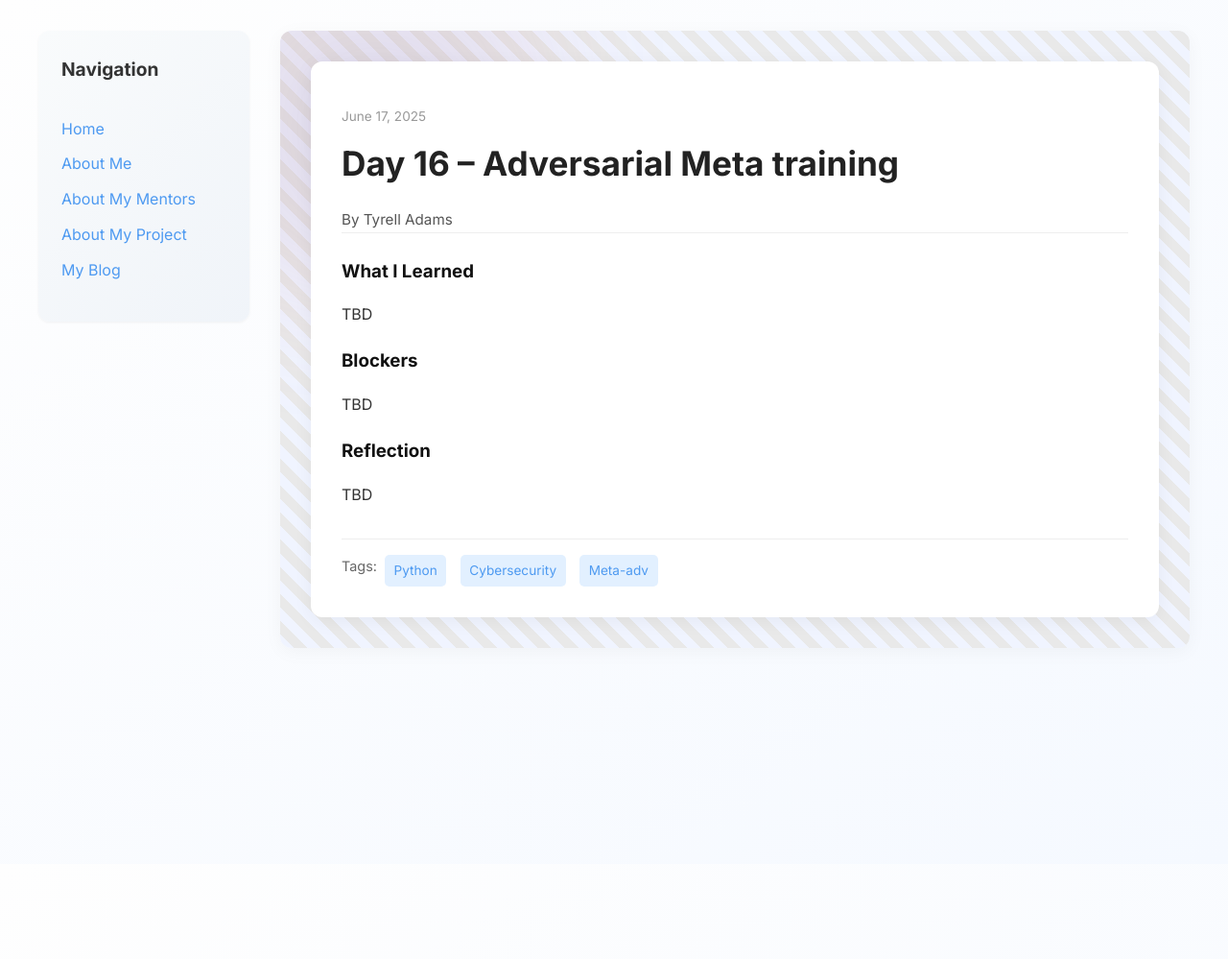
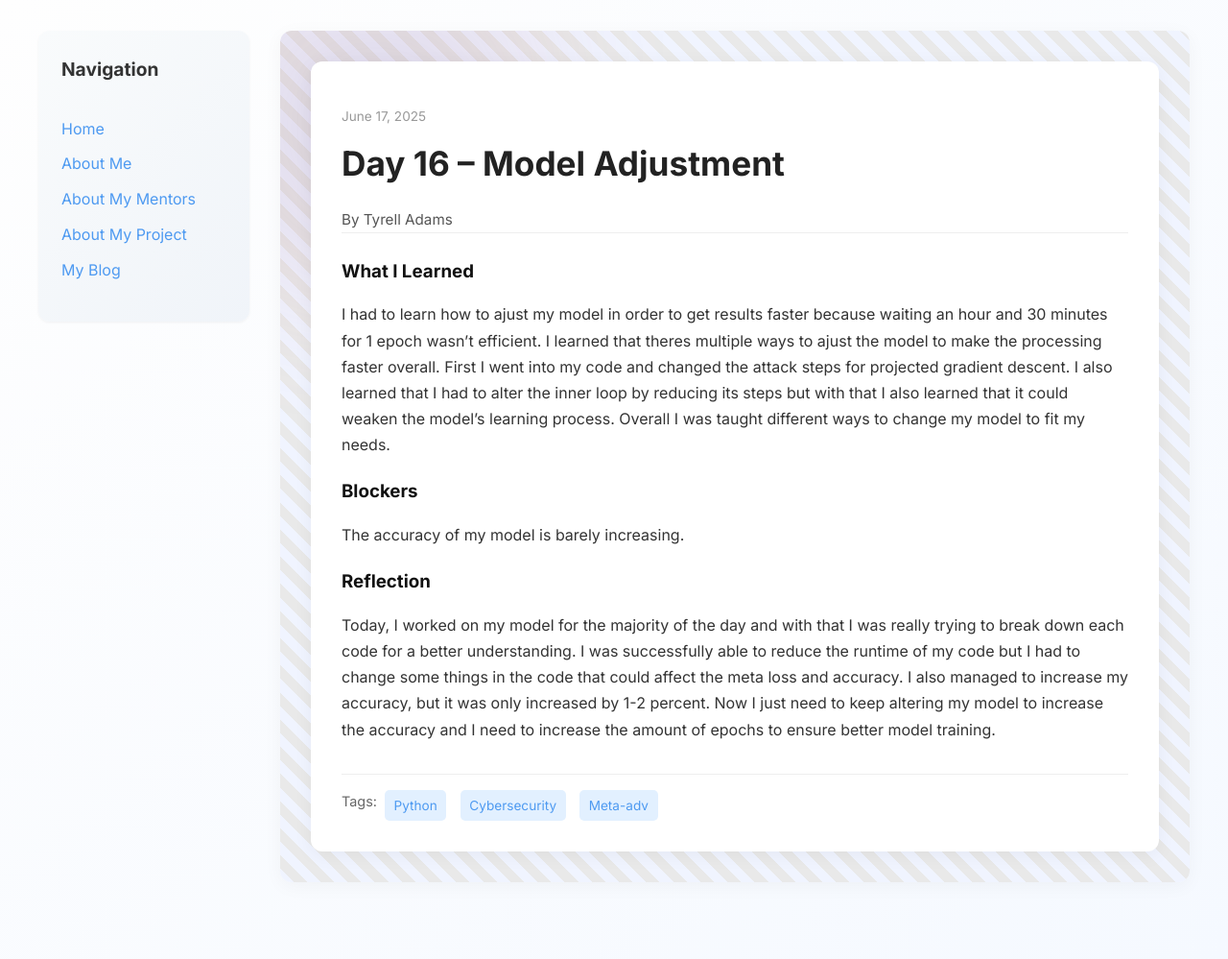
Before and after one commit to Tyrell-Adams/Tyrell-Adams.github.io, a Jekyll site: the page built from _posts/2025-06-17-day-16.md, in a window 1280 px wide. Shown: the whole page at 96% size. Built offline with Jekyll 4.4.1, drawn with Linux system fonts in a browser that asks for light colours; before the commit the page ends 900 px from its top, so only the background shows below that.

Commit message:
Update 2025-06-17-day-16.md

```diff
--- a/_posts/2025-06-17-day-16.md
+++ b/_posts/2025-06-17-day-16.md
@@ -1,15 +1,15 @@
 ---
 layout: post
-title: "Day 16 – Adversarial Meta training"
+title: "Day 16 – Model Adjustment"
 date: 2025-06-17
 author: Tyrell Adams
 permalink: /day16.html
 tags: ["Python", "Cybersecurity", "Meta-adv"]
 
 what_i_learned: |
-  TBD
+  I had to learn how to ajust my model in order to get results faster because waiting an hour and 30 minutes for 1 epoch wasn't efficient. I learned that theres multiple ways to ajust the model to make the processing faster overall. First I went into my code and changed the attack steps for projected gradient descent. I also learned that I had to alter the inner loop by reducing its steps but with that I also learned that it could weaken the model's learning process. Overall I was taught different ways to change my model to fit my needs.
 blockers: |
-  TBD
+  The accuracy of my model is barely increasing.
 reflection: |
-  TBD
+  Today, I worked on my model for the majority of the day and with that I was really trying to break down each code for a better understanding. I was successfully able to reduce the runtime of my code but I had to change some things in the code that could affect the meta loss and accuracy. I also managed to increase my accuracy, but it was only increased by 1-2 percent. Now I just need to keep altering my model to increase the accuracy and I need to increase the amount of epochs to ensure better model training.
 ---
```
